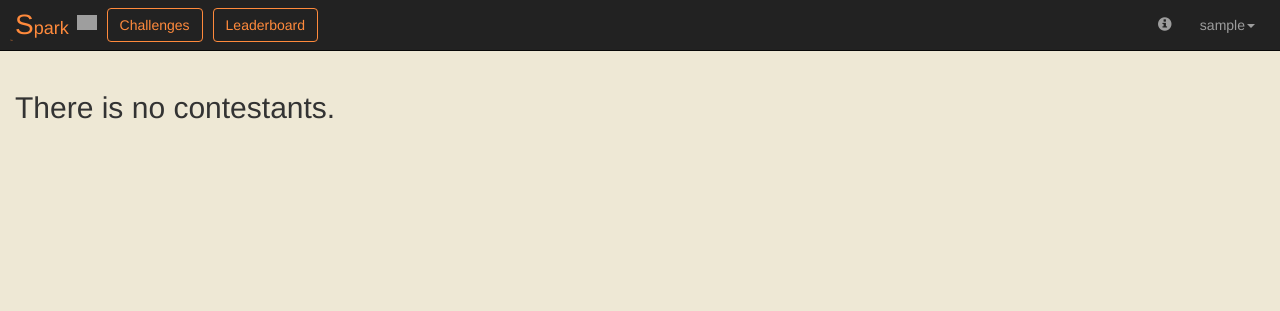
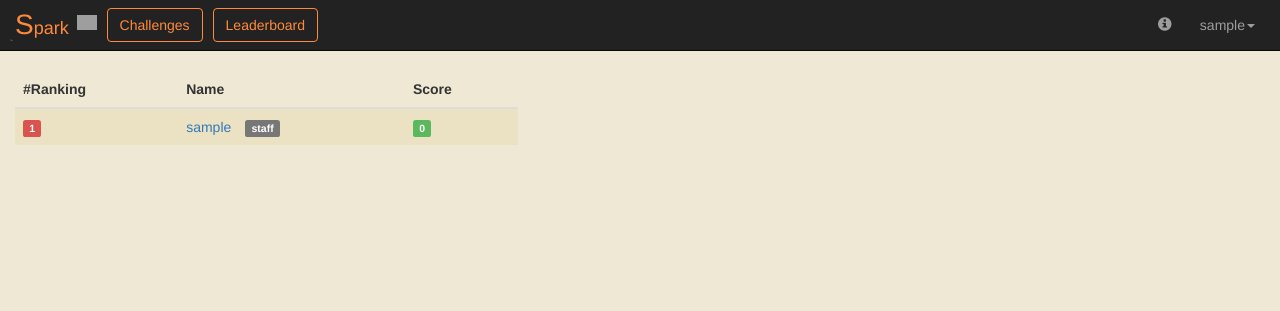
Before and after one commit to ryanchao2012/sparktw.codefight.web, a Django app: page /leaderboard/ in a window 1280 px wide. Shown: the top 311 px of the page. Run offline with Django 3.2, Linux system fonts and the light colour scheme; the visitor is signed in with stand-in values (Sample User, id 1); data comes from the database, SQL or seed files in the repository; parts of the project's set-up code (start-up, migrations or seed data) failed here and were passed over; some libraries are stand-ins or nearby versions; grey boxes are pictures that could not be loaded.

```diff
--- a/combat/models.py
+++ b/combat/models.py
@@ -82,9 +82,12 @@ class Quiz(models.Model):
     slug = models.SlugField(max_length=1023, unique=True)
     dirname = models.CharField(max_length=1023)
     description = models.FileField(upload_to=quiz_directory_path, null=True, blank=True)
-    answer_py = models.FileField(upload_to=quiz_directory_path, null=True, blank=True)
-    answer_scala = models.FileField(upload_to=quiz_directory_path, null=True, blank=True)
+    prerequisite_py = models.TextField(blank=True, null=True)
+    template_py = models.FileField(upload_to=quiz_directory_path, null=True, blank=True)
+    prerequisite_scala = models.TextField(blank=True, null=True)
+    template_scala = models.FileField(upload_to=quiz_directory_path, null=True, blank=True)
     reward = models.IntegerField(default=0)
+    submits = models.IntegerField(default=0)
     success_rate = models.FloatField(default=0.0, null=True, blank=True)
 
     created = models.DateTimeField(auto_now_add=True)
@@ -93,7 +96,7 @@ class Quiz(models.Model):
     difficulty = models.CharField(
         max_length=15,
         choices=DIFFICULT_CHOICES,
-        default='easy',
+        default='tutorial',
         null=True, blank=True
     )
     status = models.CharField(
--- a/combat/static/css/style.css
+++ b/combat/static/css/style.css
@@ -42,19 +42,17 @@ a {
 }
 
 .callout {
-	padding: 20px;
-	margin: 20px 0;
-	border: 1px solid #eee;
-	border-left-width: 5px;
-	border-radius: 3px;
+	padding: 10px;
+	margin: 10px 0;
+	border: 1px solid transparent;
 }
 
 .callout-default {
 	border-left-color: #777;
 }
 
-.callout-info {
-	border-left-color: #5bc0de;
+.callout-orange {
+	border-bottom-color: orange;
 }
 
 .form-sign {
@@ -79,9 +77,9 @@ a {
 	background-color: #e9d89d;
 }
 
-/*pre {
-	background-color: #e9d89d;
-}*/
+pre {
+	background-color: #282c34;
+}
 
 .btn-default {
 	background-color: #fefaee;
--- a/combat/templates/challenges.html
+++ b/combat/templates/challenges.html
@@ -21,7 +21,7 @@
                         <td>
                             <a id="quiz" href="{% url "quiz" slug=q.slug %}">{{ q.title }}</a>
                             {% if q.status == "draft" %}
-								<span class="label label-default label-as-badge" style="margin-left: 5px;">{{ q.status }}</span>
+                                <span class="label label-default label-as-badge" style="margin-left: 10px;">{{ q.status }}</span>
                             {% endif %}
                         </td>
                         <td>{{ q.reward }}</td>
--- a/combat/templates/ranking.html
+++ b/combat/templates/ranking.html
@@ -20,7 +20,12 @@
                         <td scope="row">
                             <span class="label {% if forloop.first %} label-danger {% else %} label-primary {% endif %} label-as-badge">{{ forloop.counter }}</span>
                         </td>
-                        <td><a href="#">{{ cont.nickname }}</a></td>
+                        <td>
+                            <a href="#">{{ cont.nickname }}</a>
+                            {% if cont.user.is_staff %}
+                                <span class="label label-default label-as-badge" style="margin-left: 10px;">staff</span>
+                            {% endif %}
+                        </td>
                         <td><span class="label label-success label-as-badge">{{ cont.sparko }}</span></td>
                     </tr>
                 {% endfor %}
--- a/combat/views.py
+++ b/combat/views.py
@@ -34,12 +34,23 @@ class JSONResponse(HttpResponse):
 
 
 def challenges(request):
-    quizs = Quiz.objects.all()[:50]
+    if request.user.is_staff:
+        quizs = Quiz.objects.all()[:50]
+    else:
+        quizs = Quiz.objects.filter(status='published')[:50]
     return render(request, 'challenges.html', {'quizs': quizs})
 
 
 def leaderboard(request):
-    contestants = Contestant.objects.filter(user__is_staff=False).filter(sparko__gte=0).order_by('-sparko')[:100]
+    if request.user.is_staff:
+        contestants = Contestant.objects \
+            .filter(sparko__gte=0) \
+            .order_by('-sparko')[:100]
+    else:
+        contestants = Contestant.objects \
+            .filter(user__is_staff=False) \
+            .filter(sparko__gte=0) \
+            .order_by('-sparko')[:100]
     return render(request, 'ranking.html', {'contestants': contestants})
 
 
@@ -70,8 +81,8 @@ class QuizView(DetailView):
         current = None
 
         templates = [
-            ('python3', self.object.answer_py),
-            ('scala', self.object.answer_scala)
+            ('python3', self.object.template_py),
+            ('scala', self.object.template_scala)
         ]
 
         if self.request.user.is_authenticated():
--- a/home/templates/index.html
+++ b/home/templates/index.html
@@ -17,6 +17,9 @@
 
 
     <link rel="stylesheet" href="https://cdnjs.cloudflare.com/ajax/libs/bootstrap-select/1.12.2/css/bootstrap-select.min.css" />
+    <link rel="stylesheet"
+      href="//cdnjs.cloudflare.com/ajax/libs/highlight.js/9.12.0/styles/atom-one-dark.min.css">
+
     <link href="{% static "css/style.css" %}" rel="stylesheet" type="text/css">
     {# <link rel="stylesheet" href="https://code.jquery.com/ui/1.12.1/themes/base/jquery-ui.css"> #}
 
```
Also changed, not shown: combat/consumers.py (+7 -3 lines), combat/templates/quiz.html (+7 -3 lines), .travis.yml. Lines whose indentation alone changed are shown as unchanged.
